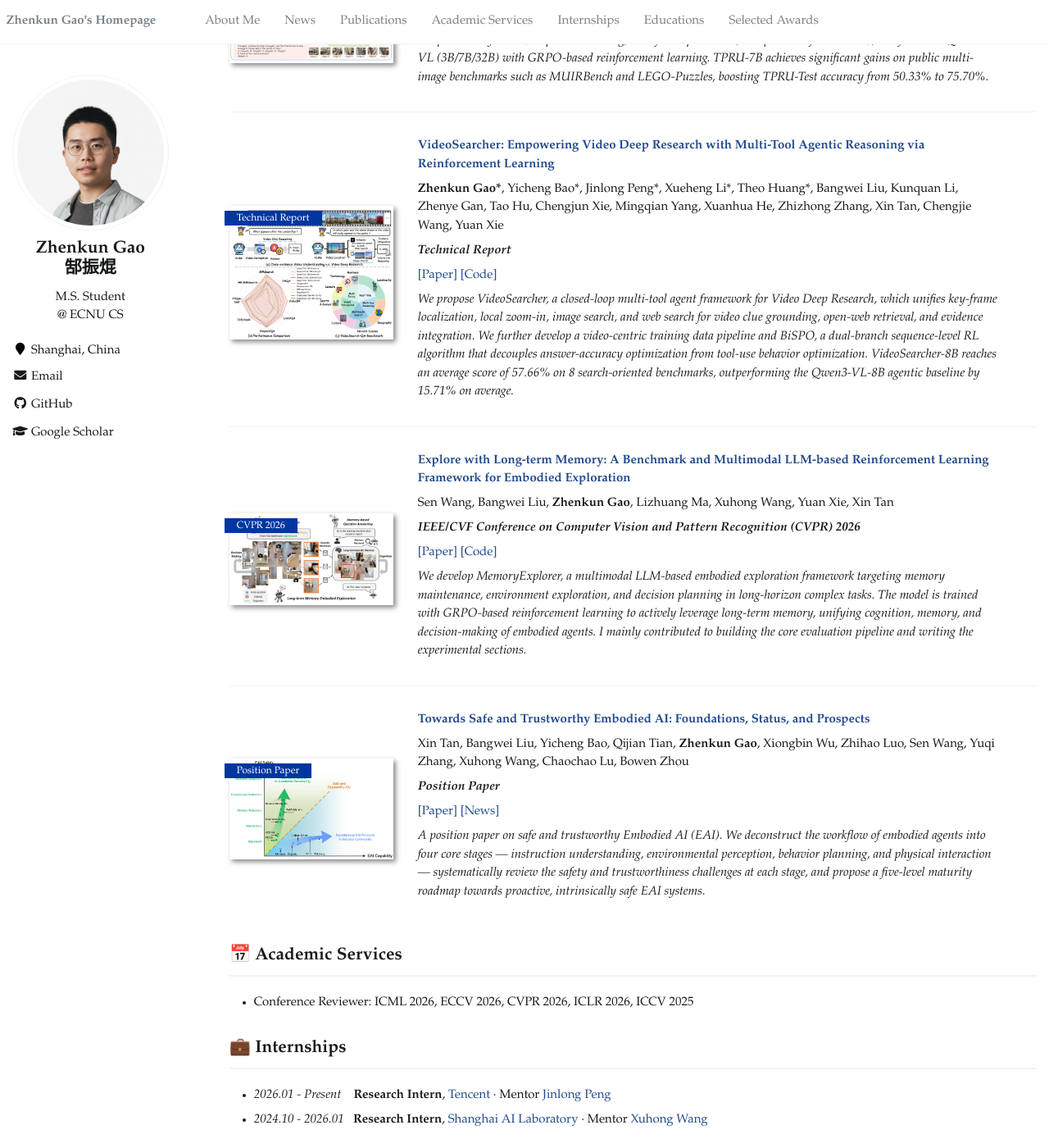
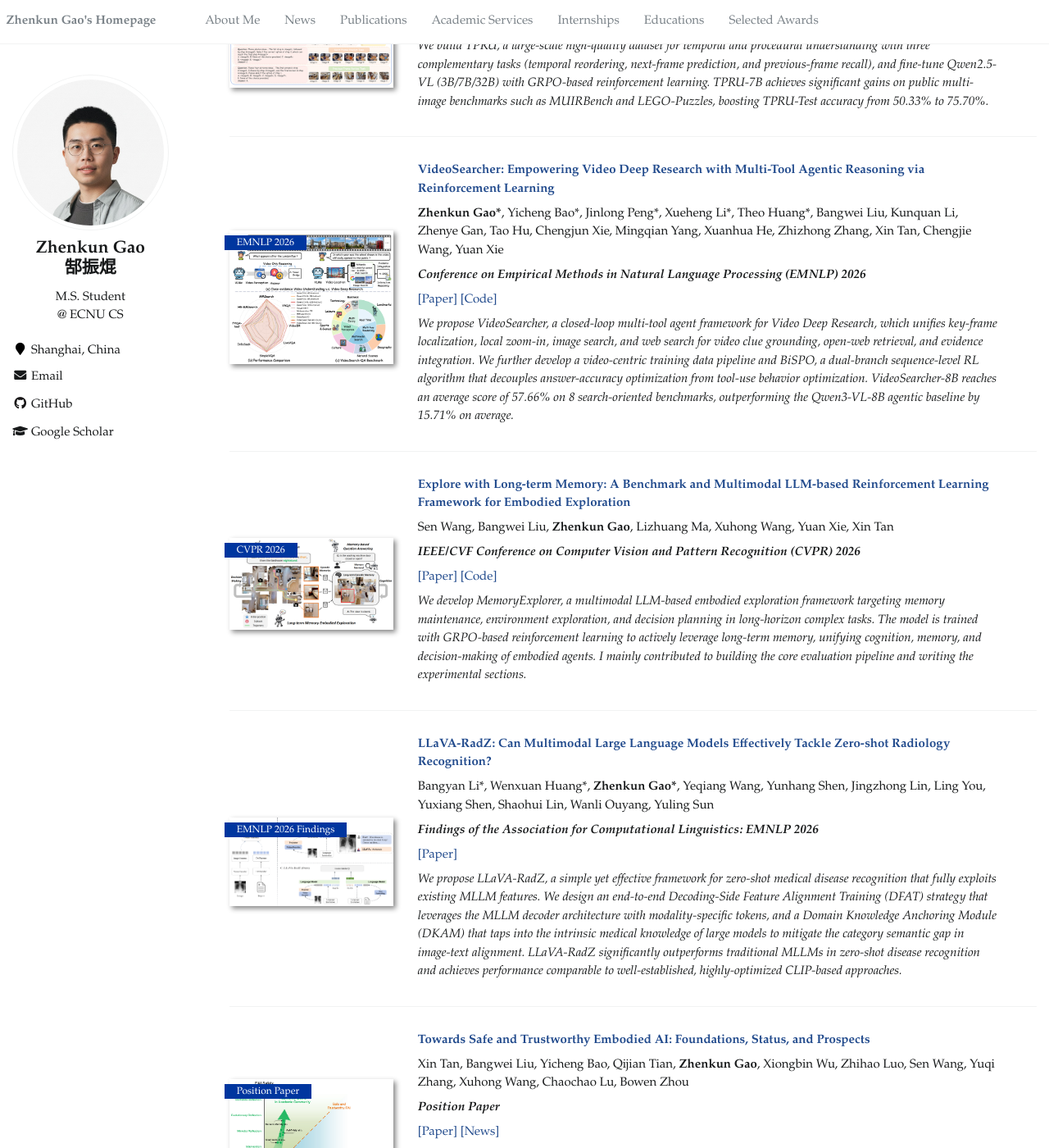
Before and after one commit to Stephen-gzk/stephen-gzk.github.io, a Jekyll site: the page built from _pages/about.md, in a window 1280 px wide and 1400 px high, scrolled down 885 px. Shown: the whole window at 82% size. Built offline with Jekyll 4.4.1, drawn with Linux system fonts in a browser that asks for light colours; some of the changed text lies outside the part shown.

Commit message:
Add EMNLP 2026 acceptances (VideoSearcher Main, LLaVA-RadZ Findings)
- News: two papers accepted by EMNLP 2026
- VideoSearcher: Technical Report -> EMNLP 2026 Main
- Add LLaVA-RadZ entry (Findings, co-first author) with teaser figure

Co-Authored-By: Claude Opus 5 (1M context) <noreply@anthropic.com>

```diff
--- a/_pages/about.md
+++ b/_pages/about.md
@@ -26,6 +26,7 @@ My research interest mainly includes **Multimodal Large Language Models (MLLMs)*
 
 # 🔥 News
 
+- *2026.08* &ensp; Two papers are accepted by EMNLP 2026 — [VideoSearcher](https://arxiv.org/abs/2607.02927) to the **Main Conference** and [LLaVA-RadZ](https://arxiv.org/abs/2503.07487) to **Findings**! 🎉
 - *2026.07* &ensp; We release [VideoSearcher](https://arxiv.org/abs/2607.02927), the first closed-loop agent for video deep research task! 🎉
 - *2026.02* &ensp; [MemoryExplorer](https://arxiv.org/abs/2601.10744) is accepted by CVPR 2026! 🎉
 - *2026.01* &ensp; [TPRU](https://arxiv.org/abs/2602.18884) is accepted by ICLR 2026! 🎉
@@ -60,14 +61,14 @@ My research interest mainly includes **Multimodal Large Language Models (MLLMs)*
 
 ---
 
-<div class='paper-box'><div class='paper-box-image'><div><div class="badge">Technical Report</div><img src='images/videosearcher.png' alt="videosearcher" width="100%"></div></div>
+<div class='paper-box'><div class='paper-box-image'><div><div class="badge">EMNLP 2026</div><img src='images/videosearcher.png' alt="videosearcher" width="100%"></div></div>
 <div class='paper-box-text' markdown="1">
 
 [**VideoSearcher: Empowering Video Deep Research with Multi-Tool Agentic Reasoning via Reinforcement Learning**](https://arxiv.org/abs/2607.02927)
 
 **Zhenkun Gao\***, Yicheng Bao\*, Jinlong Peng\*, Xueheng Li\*, Theo Huang\*, Bangwei Liu, Kunquan Li, Zhenye Gan, Tao Hu, Chengjun Xie, Mingqian Yang, Xuanhua He, Zhizhong Zhang, Xin Tan, Chengjie Wang, Yuan Xie
 
-***Technical Report***
+***Conference on Empirical Methods in Natural Language Processing (EMNLP) 2026***
 
 [[Paper]](https://arxiv.org/abs/2607.02927) [[Code]](https://github.com/Stephen-gzk/VideoSearcher)
 
@@ -90,6 +91,24 @@ Sen Wang, Bangwei Liu, **Zhenkun Gao**, Lizhuang Ma, Xuhong Wang, Yuan Xie, Xin
 [[Paper]](https://arxiv.org/abs/2601.10744) [[Code]](https://github.com/wangsen99/LMEE)
 
 *We develop MemoryExplorer, a multimodal LLM-based embodied exploration framework targeting memory maintenance, environment exploration, and decision planning in long-horizon complex tasks. The model is trained with GRPO-based reinforcement learning to actively leverage long-term memory, unifying cognition, memory, and decision-making of embodied agents. I mainly contributed to building the core evaluation pipeline and writing the experimental sections.*
+
+</div>
+</div>
+
+---
+
+<div class='paper-box'><div class='paper-box-image'><div><div class="badge">EMNLP 2026 Findings</div><img src='images/llava_radz.png' alt="llava-radz" width="100%"></div></div>
+<div class='paper-box-text' markdown="1">
+
+[**LLaVA-RadZ: Can Multimodal Large Language Models Effectively Tackle Zero-shot Radiology Recognition?**](https://arxiv.org/abs/2503.07487)
+
+Bangyan Li\*, Wenxuan Huang\*, **Zhenkun Gao\***, Yeqiang Wang, Yunhang Shen, Jingzhong Lin, Ling You, Yuxiang Shen, Shaohui Lin, Wanli Ouyang, Yuling Sun
+
+***Findings of the Association for Computational Linguistics: EMNLP 2026***
+
+[[Paper]](https://arxiv.org/abs/2503.07487)
+
+*We propose LLaVA-RadZ, a simple yet effective framework for zero-shot medical disease recognition that fully exploits existing MLLM features. We design an end-to-end Decoding-Side Feature Alignment Training (DFAT) strategy that leverages the MLLM decoder architecture with modality-specific tokens, and a Domain Knowledge Anchoring Module (DKAM) that taps into the intrinsic medical knowledge of large models to mitigate the category semantic gap in image-text alignment. LLaVA-RadZ significantly outperforms traditional MLLMs in zero-shot disease recognition and achieves performance comparable to well-established, highly-optimized CLIP-based approaches.*
 
 </div>
 </div>
```
Also changed, not shown: images/llava_radz.png (added).
